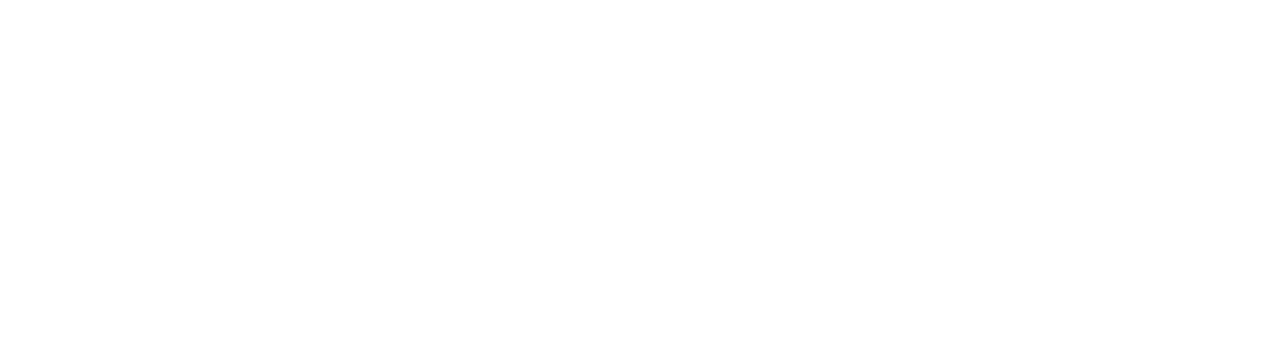
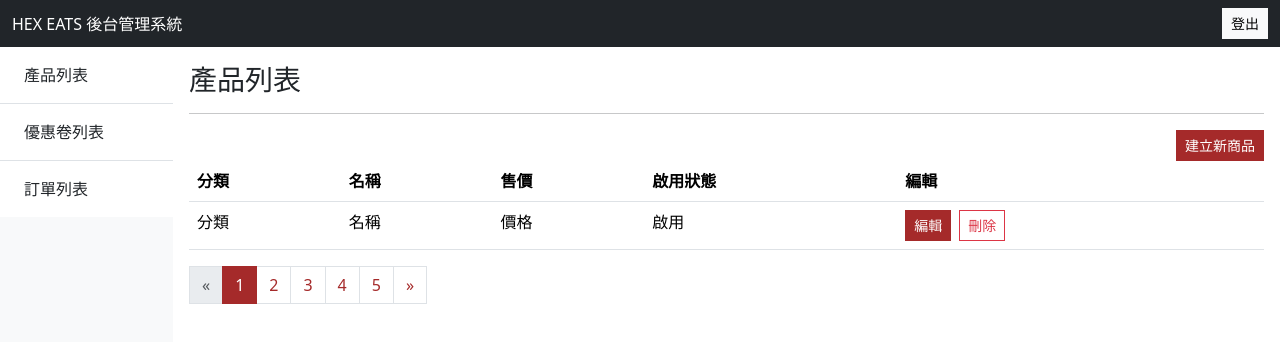
Before and after one commit to WangPinChen/punch_cat, a React (Create React App) app: page /#/admin/products in a window 1280 px wide. Before the commit this address had no page. Shown: the top 342 px of the page. Built offline with nearby package versions, Linux system fonts and the light colour scheme.

Commit message:
modify login page

```diff
--- a/src/App.js
+++ b/src/App.js
@@ -1,21 +1,18 @@
-import axios from "axios";
-import { useEffect } from "react";
 import { Route, Routes } from 'react-router-dom'
 
 import Login from "./pages/Login";
+import Dashboard from "./pages/admin/Dashboard";
+import AdminProudcts from './pages/admin/AdminProudcts';
 
 
 function App() {
-  // useEffect(() => {
-  //   (async () => {
-  //     const res = await axios.get(`/v2/api/${process.env.REACT_APP_API_PATH}/products/all`)
-  //     console.log(res)
-  //   })()
-  // }, [])
   return (
     <div className="App">
       <Routes>
         <Route path='/' element={<Login />}></Route>
+        <Route path='/admin' element={<Dashboard />}>
+          <Route path='products' element={<AdminProudcts />}></Route>
+        </Route>
       </Routes>
     </div>
   );
--- a/src/index.js
+++ b/src/index.js
@@ -10,9 +10,9 @@
 axios.defaults.baseURL = process.env.REACT_APP_API_URL
 const root = ReactDOM.createRoot(document.getElementById('root'));
 root.render(
-  <React.StrictMode>
-    <HashRouter>
-      <App />
-    </HashRouter>
-  </React.StrictMode>
+  // <React.StrictMode>
+  <HashRouter>
+    <App />
+  </HashRouter>
+  // </React.StrictMode>
 );
--- a/src/pages/Login.js
+++ b/src/pages/Login.js
@@ -1,7 +1,10 @@
 import axios from "axios";
-import { useState } from "react";
+import { useEffect, useState } from "react";
+import { useNavigate } from "react-router-dom";
 
 function Login() {
+  const navigate = useNavigate()
+  const [loginState, setLoginState] = useState({})
   const [data, setData] = useState({
     username: '',
     password: ''
@@ -15,39 +18,39 @@
   }
 
   const submit = async (e) => {
-    const res = await axios.post(`v2/admin/signin`, data)
-    const { token } = res.data
-    console.log(token)
+    try {
+      const res = await axios.post(`v2/admin/signin`, data)
+      const { token, expired } = res.data
+      document.cookie = `hexToken=${token};expired=${expired}`
+      navigate('/admin')
+    } catch (error) {
+      console.log(error.response.data)
+      setLoginState(error.response.data)
+    }
+
   }
-  // const [data, setData] = useState({
-  //   username: '',
-  //   password: ''
-  // });
 
-  // const handleChange = (e) => {
-  //   const { name, value } = e.target;
-  //   setData({ ...data, [name]: value });
-  // }
-
-  // const submit = async (e) => {
-  //   const res = await axios.post('/v2/admin/signin', data);
-  //   const { token } = res.data;
-  //   console.log(token)
-  //   axios.defaults.headers.common['Authorization'] = token;
-
-  //   // const productRes = await axios.get(`/v2/api/${process.env.REACT_APP_API_PATH}/admin/products/all`);
-  //   // console.log(productRes);
-  // }
-
+  useEffect(() => {
+    const token = document.cookie
+      .split('; ')
+      .find((row) => row.startsWith('hexToken='))
+      ?.split('=')[1];
+    axios.defaults.headers.common['Authorization'] = token;
+    (async () => {
+      const res = await axios.get(`/v2/api/${process.env.REACT_APP_API_PATH}/admin/products`)
+      console.log(res.data)
+    })()
+  }, [])
 
   return (<div className="container py-5">
     <div className="row justify-content-center">
       <div className="col-md-6">
         <h2>登入帳號</h2>
 
-        <div className="alert alert-danger" role="alert">
-          錯誤訊息
-        </div>
+        {loginState.message && (<div className="alert alert-danger" role="alert">
+          {loginState.message}
+        </div>)}
+
         <div className="mb-2">
           <label htmlFor="email" className="form-label w-100">
             Email
--- /dev/null
+++ b/src/pages/admin/AdminProudcts.js
@@ -0,0 +1,84 @@
+import React from 'react'
+
+export default function AdminProudcts() {
+  return (
+    <div className="w-100">
+      {/* Products */}
+      <div className="p-3">
+        <h3>產品列表</h3>
+        <hr />
+        <div className="text-end">
+          <button
+            type="button"
+            className="btn btn-primary btn-sm"
+          >
+            建立新商品
+          </button>
+        </div>
+        <table className="table">
+          <thead>
+            <tr>
+              <th scope="col">分類</th>
+              <th scope="col">名稱</th>
+              <th scope="col">售價</th>
+              <th scope="col">啟用狀態</th>
+              <th scope="col">編輯</th>
+            </tr>
+          </thead>
+          <tbody>
+            <tr>
+              <td>分類</td>
+              <td>名稱</td>
+              <td>價格</td>
+              <td>啟用</td>
+              <td>
+                <button
+                  type="button"
+                  className="btn btn-primary btn-sm"
+                >
+                  編輯
+                </button>
+                <button
+                  type="button"
+                  className="btn btn-outline-danger btn-sm ms-2"
+                >
+                  刪除
+                </button>
+              </td>
+            </tr>
+          </tbody>
+        </table>
+
+        <nav aria-label="Page navigation example">
+          <ul className="pagination">
+            <li className="page-item">
+              <a className="page-link disabled" href="/" aria-label="Previous">
+                <span aria-hidden="true">&laquo;</span>
+              </a>
+            </li>
+            {
+              [...new Array(5)].map((_, i) => (
+                // eslint-disable-next-line react/no-array-index-key
+                <li className="page-item" key={`${i}_page`}>
+                  <a
+                    className={`page-link ${(i + 1 === 1) && 'active'}`}
+                    href="/"
+                  >
+                    {i + 1}
+                  </a>
+
+                </li>
+              ))
+            }
+            <li className="page-item">
+              <a className="page-link" href="/" aria-label="Next">
+                <span aria-hidden="true">&raquo;</span>
+              </a>
+            </li>
+          </ul>
+        </nav>
+      </div>
+      {/* Products end */}
+    </div>
+  )
+}
--- /dev/null
+++ b/src/pages/admin/Dashboard.js
@@ -0,0 +1,55 @@
+import React from 'react'
+import { Outlet, Link } from 'react-router-dom'
+
+export default function Dashboard() {
+  return (
+    <>
+      <nav className="navbar navbar-expand-lg bg-dark">
+        <div className="container-fluid">
+          <p className="text-white mb-0">
+            HEX EATS 後台管理系統
+          </p>
+          <button
+            className="navbar-toggler"
+            type="button"
+            data-bs-toggle="collapse"
+            data-bs-target="#navbarNav"
+            aria-controls="navbarNav"
+            aria-expanded="false"
+            aria-label="Toggle navigation"
+          >
+            <span className="navbar-toggler-icon" />
+          </button>
+          <div className="collapse navbar-collapse justify-content-end" id="navbarNav">
+            <ul className="navbar-nav">
+              <li className="nav-item">
+                <button type="button" className="btn btn-sm btn-light">
+                  登出
+                </button>
+              </li>
+            </ul>
+          </div>
+        </div>
+      </nav>
+      <div className="d-flex" style={{ minHeight: 'calc(100vh - 56px)' }}>
+        <div className="bg-light" style={{ width: '200px' }}>
+          <ul className="list-group list-group-flush">
+            <Link className="list-group-item list-group-item-action py-3" to="/admin/products">
+              <i className="bi bi-cup-fill me-2" />
+              產品列表
+            </Link>
+            <Link className="list-group-item list-group-item-action py-3" to="/admin/coupons">
+              <i className="bi bi-ticket-perforated-fill me-2" />
+              優惠卷列表
+            </Link>
+            <Link className="list-group-item list-group-item-action py-3" to="/admin/orders">
+              <i className="bi bi-receipt me-2" />
+              訂單列表
+            </Link>
+          </ul>
+        </div>
+        <Outlet />
+      </div>
+    </>
+  )
+}
```
